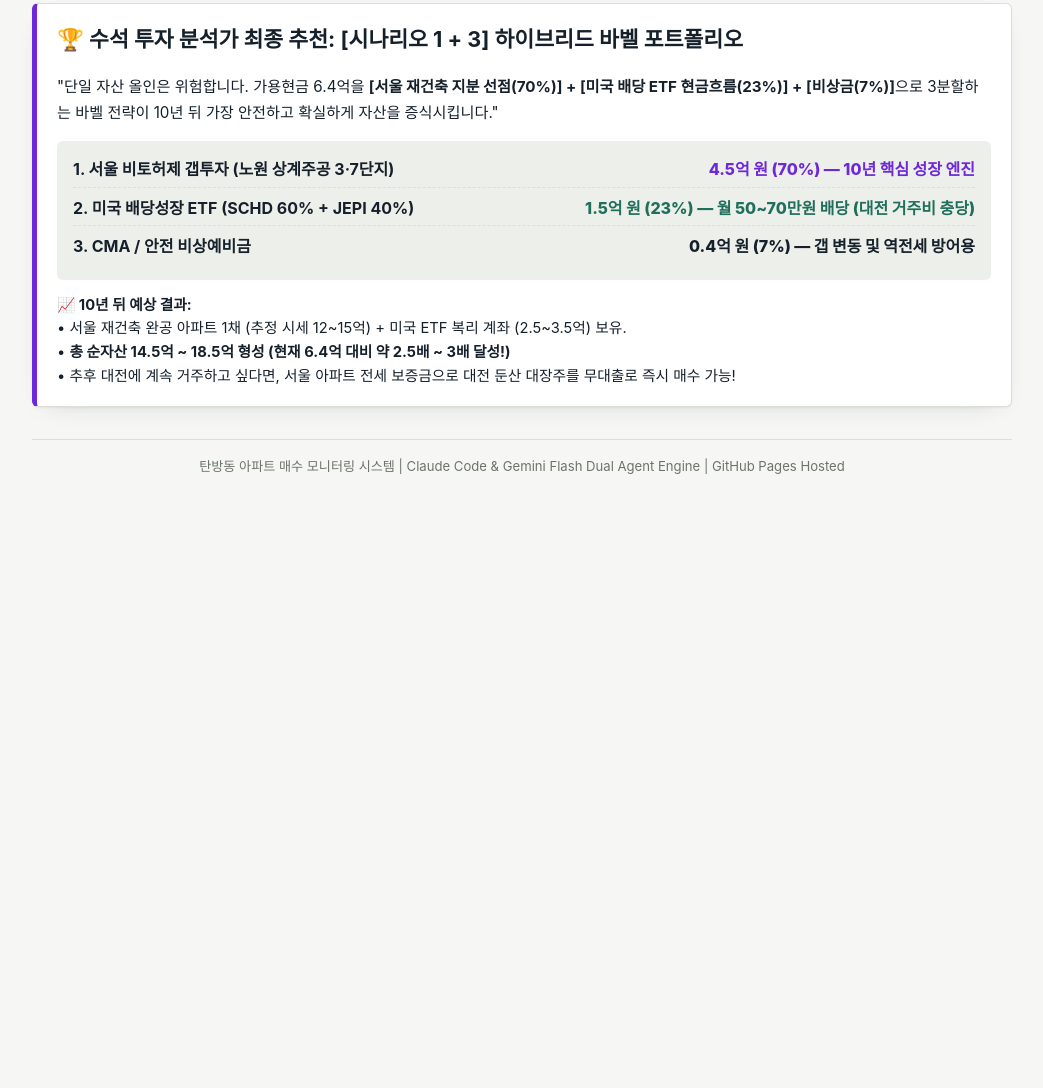
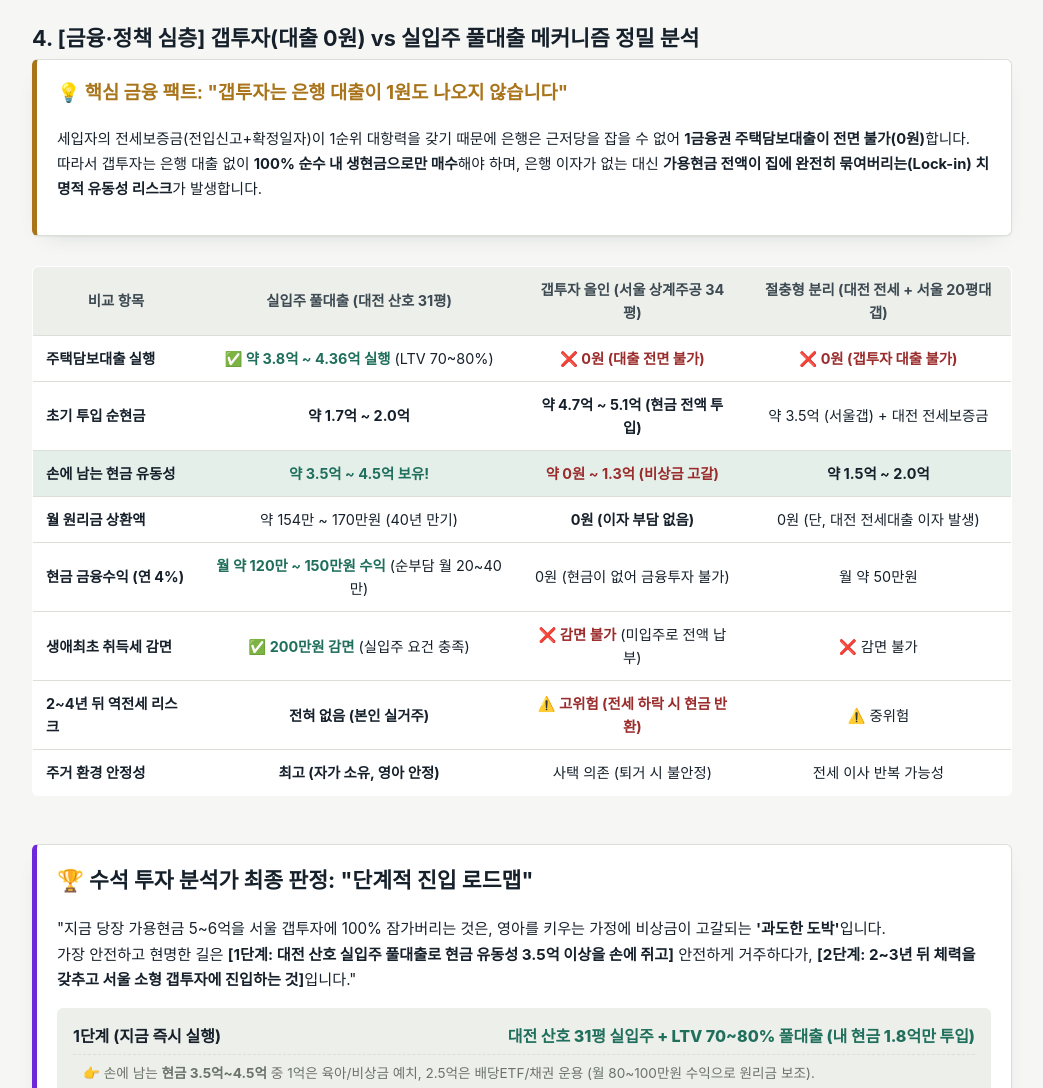
Before and after one commit to hcna999/tanbang-apt, a plain HTML site: page 토허제_비교_및_혁신_투자대안_분석.html in a window 1280 px wide. Shown: the part 2300-3388 px from the top of the page, without its empty margins (118-1161 px from the left). Before the commit the page ends 2801 px from the top, so only its background shows below. Drawn offline with Linux system fonts and the light colour scheme.

Commit message:
Add Loan & Policy Reality Section (Gap No-Loan vs Move-in Full-Loan)

```diff
--- a/토허제_비교_및_혁신_투자대안_분석.html
+++ b/토허제_비교_및_혁신_투자대안_분석.html
@@ -429,33 +429,104 @@
     </div>
   </section>
 
-  <!-- 4. 수석 분석가 추천: 바벨 포트폴리오 로드맵 -->
+  <!-- 4. 대출·실거주·정책 심층 팩트 대조 -->
+  <section>
+    <h2 style="font-size:1.35rem; margin-bottom:4px;">4. [금융·정책 심층] 갭투자(대출 0원) vs 실입주 풀대출 메커니즘 정밀 분석</h2>
+    <div class="intro-box" style="border-left-color: var(--warn); background: var(--surface);">
+      <h3 style="margin-top:0; color:var(--warn);">💡 핵심 금융 팩트: "갭투자는 은행 대출이 1원도 나오지 않습니다"</h3>
+      <p style="font-size:0.92rem; line-height:1.7;">
+        세입자의 전세보증금(전입신고+확정일자)이 1순위 대항력을 갖기 때문에 은행은 근저당을 잡을 수 없어 <strong>1금융권 주택담보대출이 전면 불가(0원)</strong>합니다.<br>
+        따라서 갭투자는 은행 대출 없이 <strong>100% 순수 내 생현금으로만 매수</strong>해야 하며, 은행 이자가 없는 대신 <strong>가용현금 전액이 집에 완전히 묶여버리는(Lock-in) 치명적 유동성 리스크</strong>가 발생합니다.
+      </p>
+    </div>
+
+    <div style="overflow-x:auto; margin-top:14px;">
+      <table class="matrix-table">
+        <thead>
+          <tr>
+            <th>비교 항목</th>
+            <th>실입주 풀대출 (대전 산호 31평)</th>
+            <th>갭투자 올인 (서울 상계주공 34평)</th>
+            <th>절충형 분리 (대전 전세 + 서울 20평대 갭)</th>
+          </tr>
+        </thead>
+        <tbody>
+          <tr>
+            <td><strong>주택담보대출 실행</strong></td>
+            <td><strong style="color:var(--go);">✅ 약 3.8억 ~ 4.36억 실행</strong> (LTV 70~80%)</td>
+            <td><strong style="color:var(--stop);">❌ 0원 (대출 전면 불가)</strong></td>
+            <td><strong style="color:var(--stop);">❌ 0원 (갭투자 대출 불가)</strong></td>
+          </tr>
+          <tr>
+            <td><strong>초기 투입 순현금</strong></td>
+            <td><strong>약 1.7억 ~ 2.0억</strong></td>
+            <td><strong>약 4.7억 ~ 5.1억 (현금 전액 투입)</strong></td>
+            <td>약 3.5억 (서울갭) + 대전 전세보증금</td>
+          </tr>
+          <tr style="background:var(--go-bg); font-weight:700;">
+            <td><strong>손에 남는 현금 유동성</strong></td>
+            <td><strong style="color:var(--go);">약 3.5억 ~ 4.5억 보유!</strong></td>
+            <td><strong style="color:var(--stop);">약 0원 ~ 1.3억 (비상금 고갈)</strong></td>
+            <td>약 1.5억 ~ 2.0억</td>
+          </tr>
+          <tr>
+            <td><strong>월 원리금 상환액</strong></td>
+            <td>약 154만 ~ 170만원 (40년 만기)</td>
+            <td><strong>0원 (이자 부담 없음)</strong></td>
+            <td>0원 (단, 대전 전세대출 이자 발생)</td>
+          </tr>
+          <tr>
+            <td><strong>현금 금융수익 (연 4%)</strong></td>
+            <td><strong style="color:var(--go);">월 약 120만 ~ 150만원 수익</strong> (순부담 월 20~40만)</td>
+            <td>0원 (현금이 없어 금융투자 불가)</td>
+            <td>월 약 50만원</td>
+          </tr>
+          <tr>
+            <td><strong>생애최초 취득세 감면</strong></td>
+            <td><strong style="color:var(--go);">✅ 200만원 감면</strong> (실입주 요건 충족)</td>
+            <td><strong style="color:var(--stop);">❌ 감면 불가</strong> (미입주로 전액 납부)</td>
+            <td>❌ 감면 불가</td>
+          </tr>
+          <tr>
+            <td><strong>2~4년 뒤 역전세 리스크</strong></td>
+            <td><strong>전혀 없음 (본인 실거주)</strong></td>
+            <td><strong style="color:var(--stop);">⚠️ 고위험 (전세 하락 시 현금 반환)</strong></td>
+            <td>⚠️ 중위험</td>
+          </tr>
+          <tr>
+            <td><strong>주거 환경 안정성</strong></td>
+            <td><strong>최고 (자가 소유, 영아 안정)</strong></td>
+            <td>사택 의존 (퇴거 시 불안정)</td>
+            <td>전세 이사 반복 가능성</td>
+          </tr>
+        </tbody>
+      </table>
+    </div>
+  </section>
+
+  <!-- 5. 수석 분석가의 최종 권장 로드맵 -->
   <section class="intro-box" style="border-left-color: var(--purple);">
-    <h2 style="font-size:1.35rem; margin-top:0;">🏆 수석 투자 분석가 최종 추천: [시나리오 1 + 3] 하이브리드 바벨 포트폴리오</h2>
+    <h2 style="font-size:1.35rem; margin-top:0;">🏆 수석 투자 분석가 최종 판정: "단계적 진입 로드맵"</h2>
     <p style="font-size:0.95rem; line-height:1.7;">
-      "단일 자산 올인은 위험합니다. 가용현금 6.4억을 <strong>[서울 재건축 지분 선점(70%)] + [미국 배당 ETF 현금흐름(23%)] + [비상금(7%)]</strong>으로 3분할하는 바벨 전략이 10년 뒤 가장 안전하고 확실하게 자산을 증식시킵니다."
+      "지금 당장 가용현금 5~6억을 서울 갭투자에 100% 잠가버리는 것은, 영아를 키우는 가정에 비상금이 고갈되는 <strong>'과도한 도박'</strong>입니다.<br>
+      가장 안전하고 현명한 길은 <strong>[1단계: 대전 산호 실입주 풀대출로 현금 유동성 3.5억 이상을 손에 쥐고]</strong> 안전하게 거주하다가, <strong>[2단계: 2~3년 뒤 체력을 갖추고 서울 소형 갭투자에 진입하는 것]</strong>입니다."
     </p>
 
     <div class="alloc-box" style="margin-top:14px;">
       <div class="alloc-row">
-        <span><strong>1. 서울 비토허제 갭투자 (노원 상계주공 3·7단지)</strong></span>
-        <span style="font-weight:800; color:var(--purple);">4.5억 원 (70%) — 10년 핵심 성장 엔진</span>
+        <span><strong>1단계 (지금 즉시 실행)</strong></span>
+        <span style="font-weight:800; color:var(--go);">대전 산호 31평 실입주 + LTV 70~80% 풀대출 (내 현금 1.8억만 투입)</span>
       </div>
-      <div class="alloc-row">
-        <span><strong>2. 미국 배당성장 ETF (SCHD 60% + JEPI 40%)</strong></span>
-        <span style="font-weight:800; color:var(--go);">1.5억 원 (23%) — 월 50~70만원 배당 (대전 거주비 충당)</span>
+      <div style="font-size:0.85rem; color:var(--muted); padding-left:10px;">
+        👉 손에 남는 <strong>현금 3.5억~4.5억</strong> 중 1억은 육아/비상금 예치, 2.5억은 배당ETF/채권 운용 (월 80~100만원 수익으로 원리금 보조).
       </div>
-      <div class="alloc-row" style="border:none;">
-        <span><strong>3. CMA / 안전 비상예비금</strong></span>
-        <span style="font-weight:800; color:var(--ink);">0.4억 원 (7%) — 갭 변동 및 역전세 방어용</span>
+      <div class="alloc-row" style="margin-top:8px;">
+        <span><strong>2단계 (2~3년 뒤 진입)</strong></span>
+        <span style="font-weight:800; color:var(--purple);">불려놓은 금융자산 + 부부 저축액으로 '서울 비토허제 소형 갭투자' 추가 진입</span>
       </div>
-    </div>
-
-    <div style="margin-top:14px; font-size:0.92rem;">
-      <strong>📈 10년 뒤 예상 결과:</strong><br>
-      • 서울 재건축 완공 아파트 1채 (추정 시세 12~15억) + 미국 ETF 복리 계좌 (2.5~3.5억) 보유.<br>
-      • <strong>총 순자산 14.5억 ~ 18.5억 형성 (현재 6.4억 대비 약 2.5배 ~ 3배 달성!)</strong><br>
-      • 추후 대전에 계속 거주하고 싶다면, 서울 아파트 전세 보증금으로 대전 둔산 대장주를 무대출로 즉시 매수 가능!
+      <div style="font-size:0.85rem; color:var(--muted); padding-left:10px;">
+        👉 대전 집은 이미 내가 살고 있어 역전세 위험이 전혀 없으며, 2단계에서 진입할 때 가장 안정적으로 서울 상급지 지분을 취득합니다.
+      </div>
     </div>
   </section>
 
```
